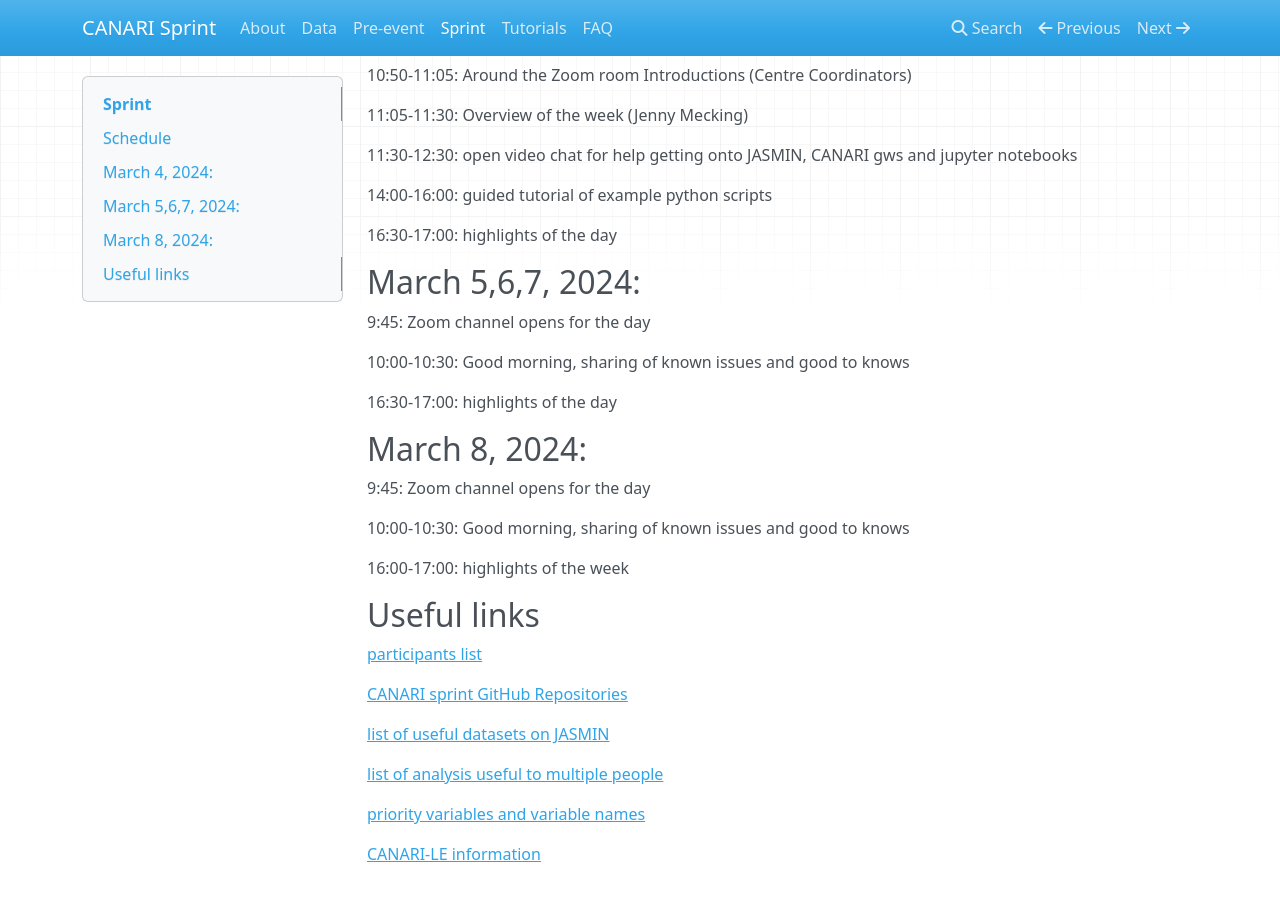
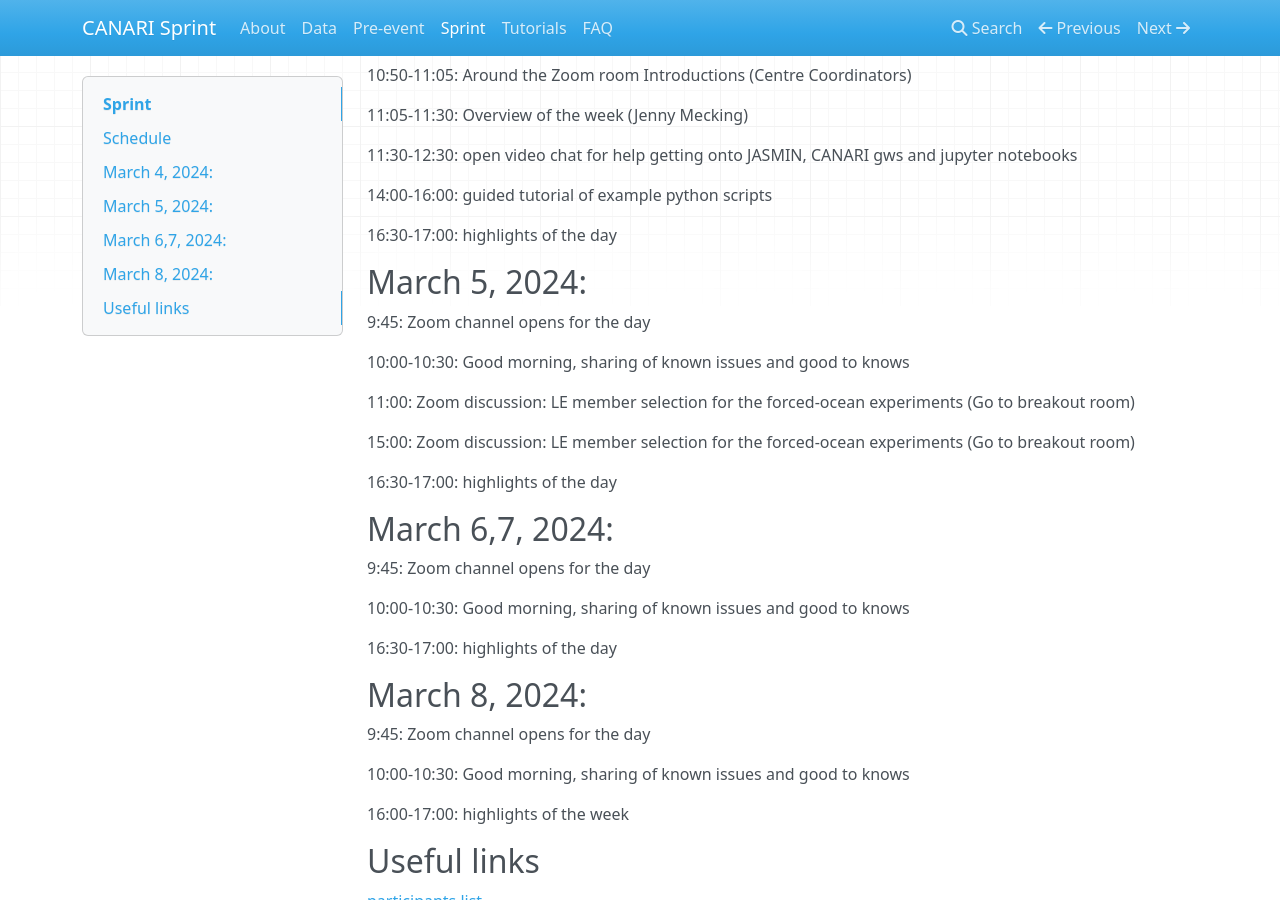
Before and after one commit to LESFMIP-sprint/sprint-info, an MkDocs documentation site: the page built from docs/sprint.md, in a window 1280 px wide and 900 px high, scrolled down 532 px. Built offline with MkDocs 1.6.1, drawn with Linux system fonts in a browser that asks for light colours; nearby versions of some CDN libraries.

Commit message:
updated schedule

```diff
--- a/docs/sprint.md
+++ b/docs/sprint.md
@@ -30,7 +30,19 @@
 
 16:30-17:00:  highlights of the day
 
-## March 5,6,7, 2024:
+## March 5, 2024:
+
+9:45: Zoom channel opens for the day
+
+10:00-10:30:  Good morning, sharing of known issues and good to knows
+
+11:00:  Zoom discussion:  LE member selection for the forced-ocean experiments (Go to breakout room)
+
+15:00:  Zoom discussion:  LE member selection for the forced-ocean experiments (Go to breakout room)
+
+16:30-17:00:  highlights of the day
+
+## March 6,7, 2024:
 
 9:45: Zoom channel opens for the day
 
```
